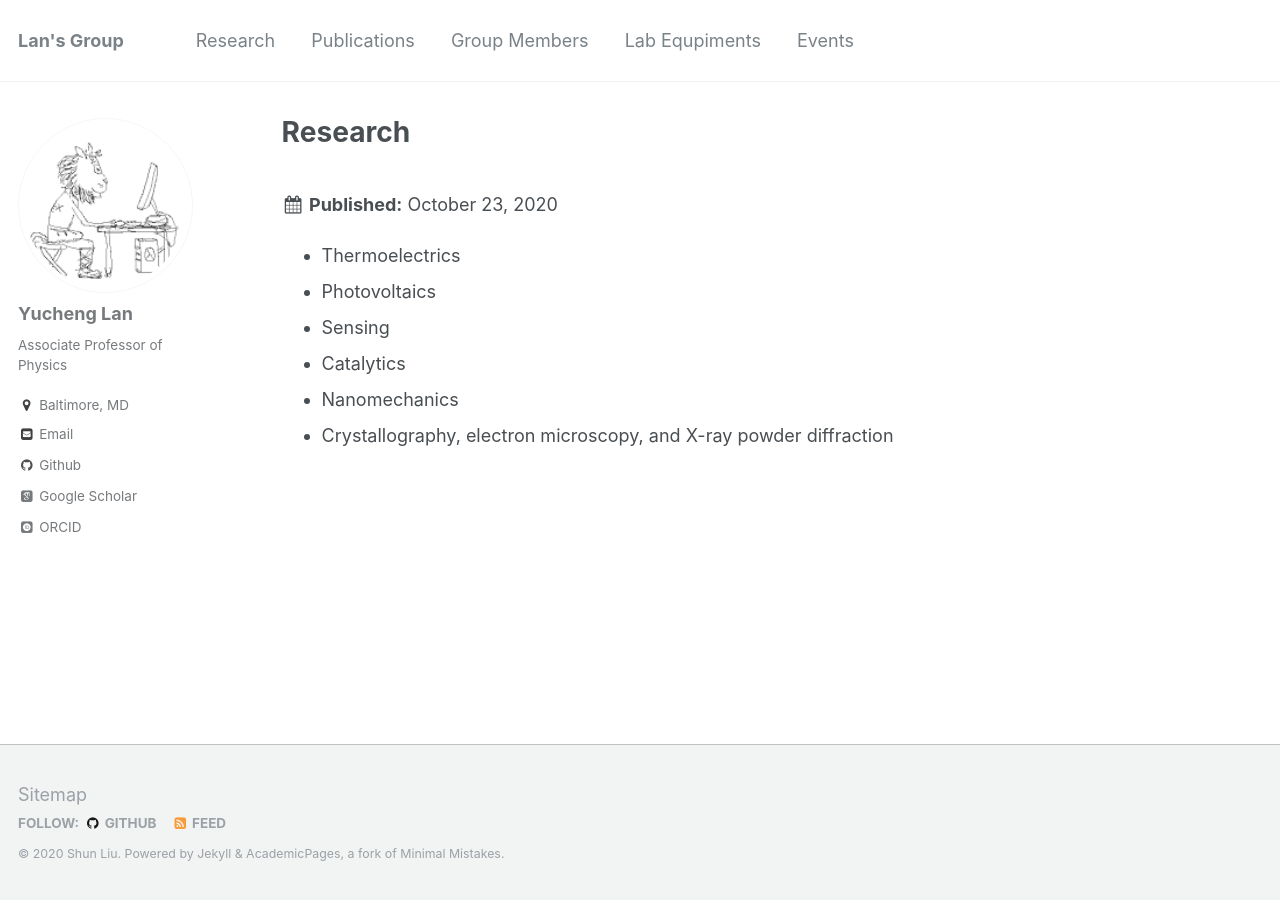
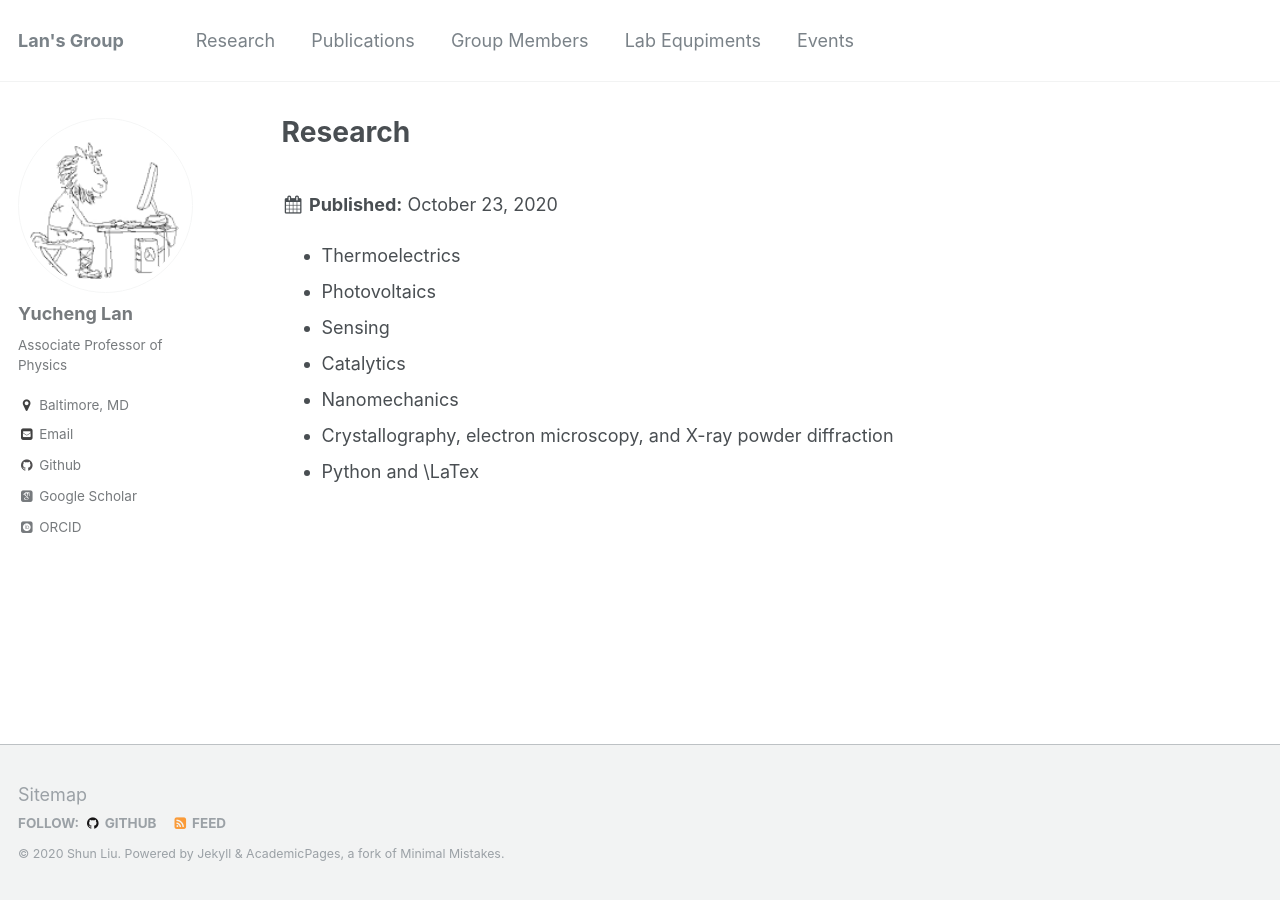
Before and after one commit to yuchenglan/LanGroup, a Jekyll site: the page built from _pages/research.html, in a window 1280 px wide. Built offline with Jekyll 4.4.1, drawn with Linux system fonts in a browser that asks for light colours; some web fonts are replaced.

Commit message:
Update list.md

```diff
--- a/_research/list.md
+++ b/_research/list.md
@@ -12,3 +12,4 @@ venue: "Lan's Group"
 * Catalytics
 * Nanomechanics
 * Crystallography, electron microscopy, and X-ray powder diffraction
+* Python and \LaTex
```
